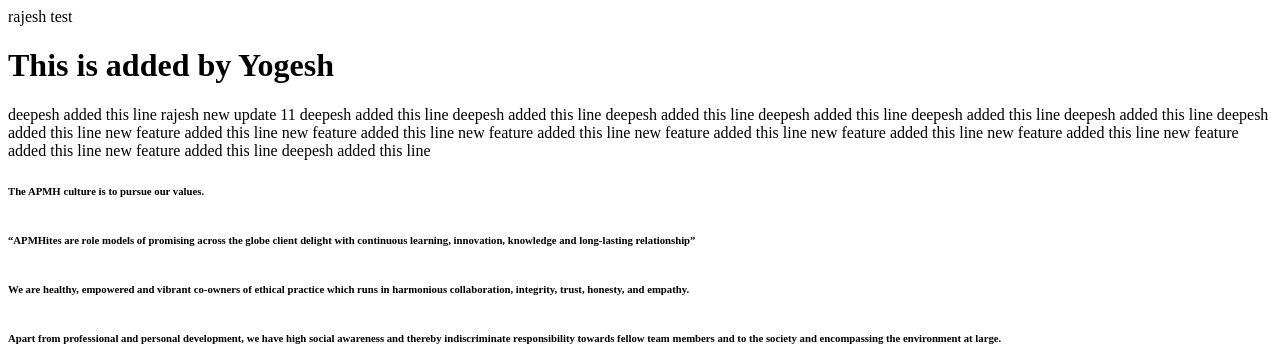
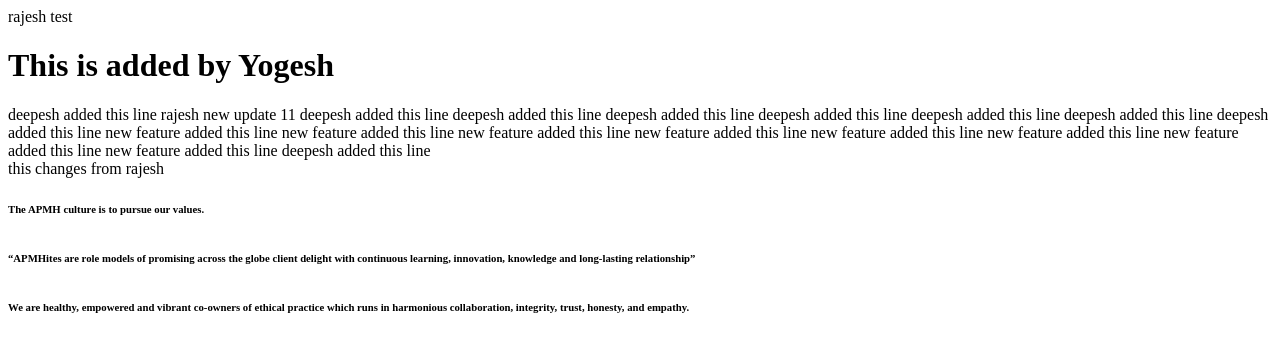
Before and after one commit to deepeshmadkar/gitptest, a plain HTML site: page index.html in a window 1280 px wide. Shown: the top 347 px of the page. Drawn offline with Linux system fonts and the light colour scheme.

Commit message:
new changes has been done

```diff
--- a/index.html
+++ b/index.html
@@ -20,6 +20,9 @@ new feature added this line
 new feature added this line
 deepesh added this line
 
+<div>
+    this changes from rajesh
+</div>
 <div class="container py-5">
     <div class="row justify-content-between align-items-center">
         <div class="col-sm-12 col-md-12 col-lg-6 pr-md-4">
```
